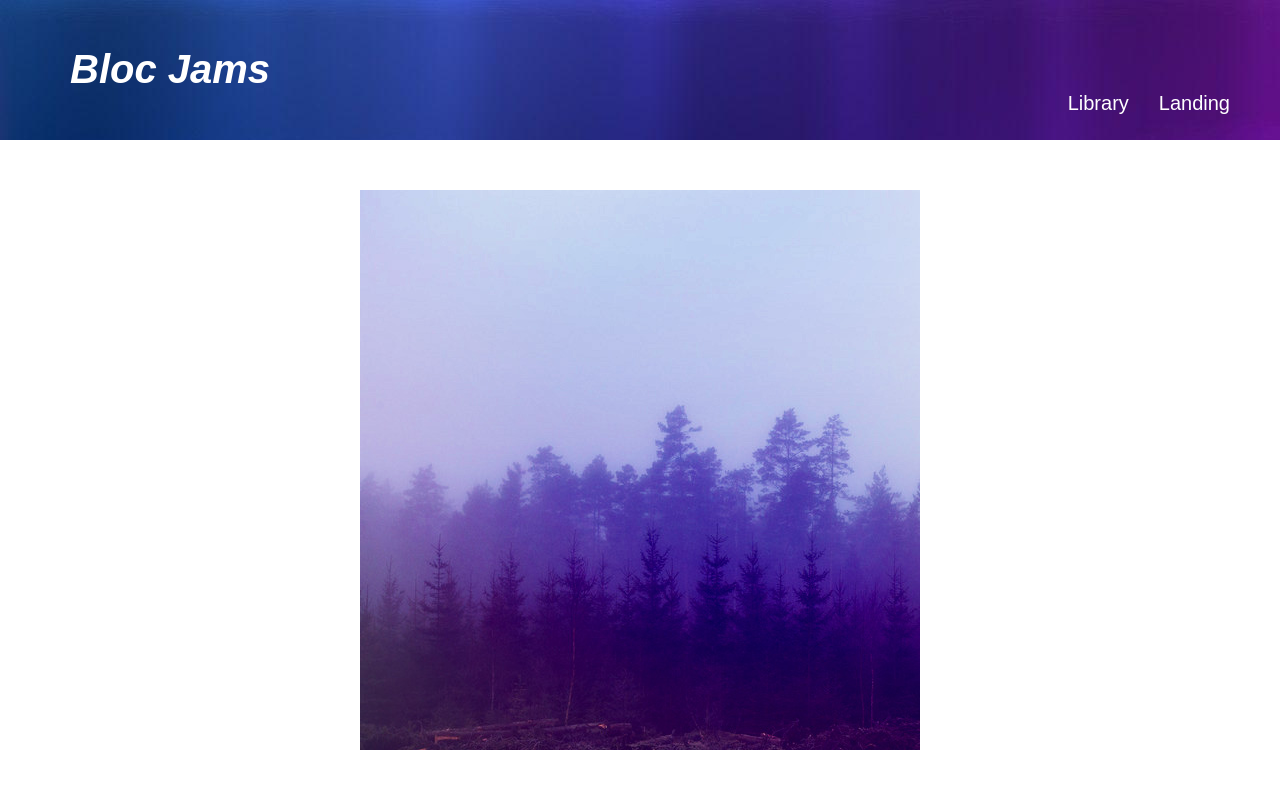
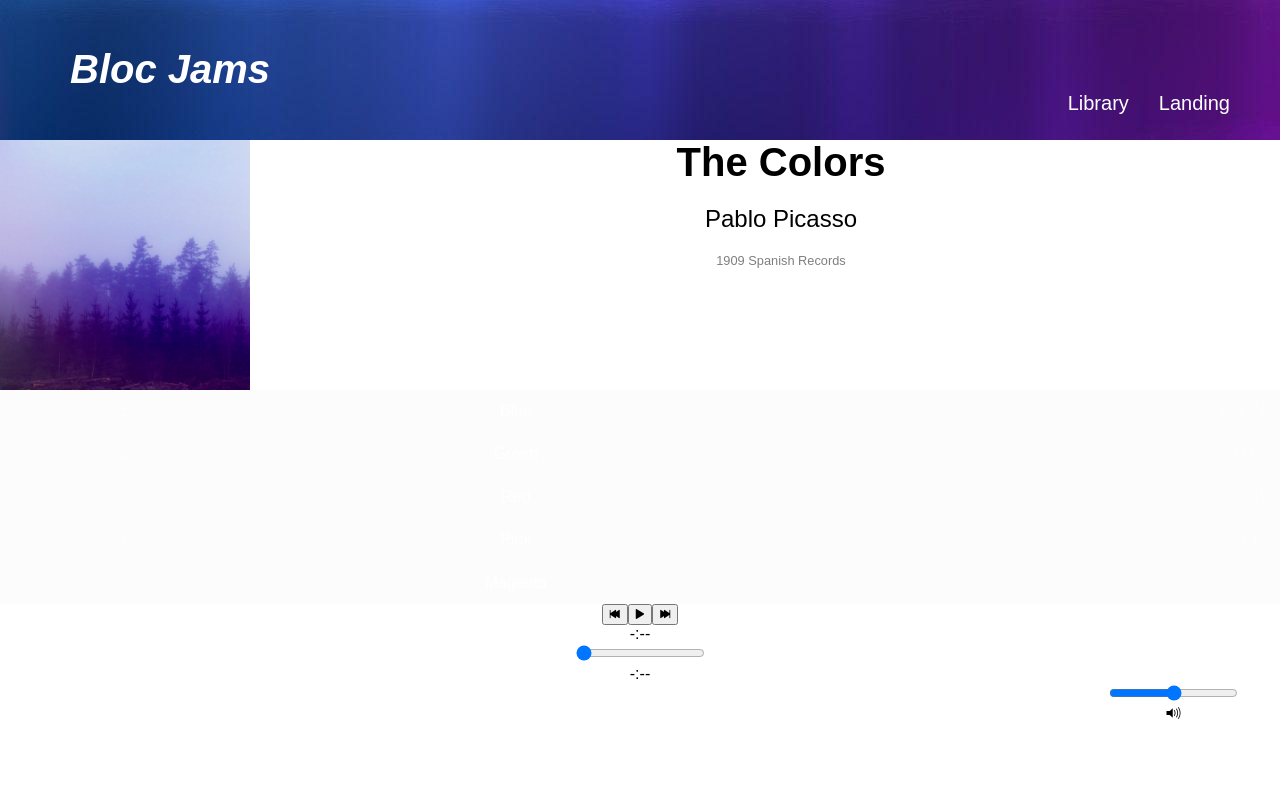
Before and after one commit to jothetraveler/bloc-jams-react, a React (Create React App) app: page /album/the-colors in a window 1280 px wide. Shown: the top 787 px of the page. Built offline with nearby package versions, Linux system fonts and the light colour scheme.

Commit message:
started styling

```diff
--- a/src/components/Album.css
+++ b/src/components/Album.css
@@ -2,36 +2,147 @@
   margin: auto;
 
 }
-
-#album-cover-art{
-  margin-top: 50px;
+#album-cover-art {
+  float: left;
+  margin-right: 2rem;
+  position: relative;
+  width: 250px;
+  max-width: 33%;
 }
 
-#album-title{
-  font-size: 30px;
-  margin-bottom: 0px;
+#album-title {
+  font-size: 2.5rem;
+  margin: 0;
 }
 
 .artist{
-  font-weight: lighter;
+  font-weight: normal;
 }
 
-#release-info{
+#release-info {
+  opacity: 0.5;
+  font-size: 0.8rem;
+}
 
+/*Song List*/
+#song-list {
+  border-collapse: collapse;
+  clear: both;
+  font-weight: 100;
+  margin-top: 3rem;
+  overflow: hidden;
+  width: 100%;
+}
 
+#song-number-column {
+  width: 40px;
 }
-.song-number{
+#song-duration-column {
+  width: 80px;
+}
+#song-title-column{
+  width: 80px;
+}
+
+tr {
+  border-bottom: 1px solid hsla(0, 0%, 100%, 0.1);
+  background: hsla(0, 0%, 0%, 0.01);
+  transition: all 0.2s ease;
+}
+
+tr:focus {
+  outline: aliceblue;
+}
+
+tr:hover .ion-play,
+tr.playing .ion-pause,
+tr.paused .ion-play {
   display: block;
 }
 
-/*Not Playing*/
+tr .ion-play,
+tr .ion-pause,
+tr:hover .song-number,
+tr.playing .ion-play,
+tr.playing .song-number,
+tr.paused .ion-pause,
+tr.paused .song-number {
+  display: none;
+}
+
+tr:hover {
+  background: hsla(0, 0%, 0%, 0.05);
+  cursor: pointer;
+}
+
+tr.playing {
+  background: hsla(0, 0%, 0%, 0.1);
+}
+
+tr:hover .song-title {
+  color: hsla(0, 0%, 100%, 1);
+}
+
+tr:last-child {
+  border: none;
+}
+
+td {
+  padding: 0.75rem;
+}
+
+tr button {
+  border: none;
+  background: none;
+  color: white;
+  cursor: pointer;
+  padding: 0;
+}
+
+tr button:focus {
+  outline: none;
+  text-shadow: 2px 4px 3px hsla(0,0%,0%,0.25);
+}
+
+tr button:focus .song-number {
+  display: none;
+}
+tr button:focus .ion-play {
+  display: block;
+}
+
+tr.playing button:focus .song-number,
+tr.playing button:focus .ion-play {
+  display: none;
+}
+tr.playing button:focus .ion-pause {
+  display: block;
+}
+
+.song-number {
+  color: hsla(0, 0%, 100%, 0.66);
+}
+
+.song-title {
+  color: hsla(0, 0%, 100%, 0.9);
+}
+
+.song-duration {
+  color: hsla(0, 0%, 100%, 0.5);
+  text-align: right;
+}
+
+/*Not Playing
 button:hover .song-number,
-button:hover .ion-pause,
-.ion-pause,
-.ion-play {
+button:hover .ion-pause{
 display: none;
 }
 
+.ion-pause,
+.ion-play{
+  display: none;
+}
+*/
 /*Playing
 {this.isPlaying == true} .ion-pause{
   display: block;
@@ -40,3 +151,144 @@ display: none;
   display: block;
 }
 */
+
+/*Jquery styling*/
+/*
+nav {
+  background: hsla(0, 0%, 0%, 0.2);
+  padding: 1rem 2rem;
+}
+
+nav img {
+  height: 50px;
+}
+
+main {
+  width: 100%;
+  max-width: 800px;
+  margin: 4rem auto 150px;
+  padding: 0 1rem;
+  box-sizing: border-box;
+}
+
+#album-info {
+  overflow: hidden;
+}
+
+h2.artist {
+  font-weight: 100;
+  font-size: 1.4rem;
+  margin: 0.5rem;
+  opacity: 0.9;
+}
+
+#release-info {
+  opacity: 0.5;
+  font-size: 0.8rem;
+}
+
+#song-list {
+  border-collapse: collapse;
+  clear: both;
+  font-weight: 100;
+  margin-top: 3rem;
+  overflow: hidden;
+  width: 100%;
+}
+
+#song-number-column {
+  width: 40px;
+}
+#song-duration-column {
+  width: 80px;
+}
+
+tr {
+  border-bottom: 1px solid hsla(0, 0%, 100%, 0.1);
+  background: hsla(0, 0%, 0%, 0.01);
+  transition: all 0.2s ease;
+}
+
+tr:focus {
+  outline: aliceblue;
+}
+
+tr:hover .ion-play,
+tr.playing .ion-pause,
+tr.paused .ion-play {
+  display: block;
+}
+
+tr .ion-play,
+tr .ion-pause,
+tr:hover .song-number,
+tr.playing .ion-play,
+tr.playing .song-number,
+tr.paused .ion-pause,
+tr.paused .song-number {
+  display: none;
+}
+
+tr:hover {
+  background: hsla(0, 0%, 0%, 0.05);
+  cursor: pointer;
+}
+
+tr.playing {
+  background: hsla(0, 0%, 0%, 0.1);
+}
+
+tr:hover .song-title {
+  color: hsla(0, 0%, 100%, 1);
+}
+
+tr:last-child {
+  border: none;
+}
+
+td {
+  padding: 0.75rem;
+}
+
+tr button {
+  border: none;
+  background: none;
+  color: white;
+  cursor: pointer;
+  padding: 0;
+}
+
+tr button:focus {
+  outline: none;
+  text-shadow: 2px 4px 3px hsla(0,0%,0%,0.25);
+}
+
+tr button:focus .song-number {
+  display: none;
+}
+tr button:focus .ion-play {
+  display: block;
+}
+
+tr.playing button:focus .song-number,
+tr.playing button:focus .ion-play {
+  display: none;
+}
+tr.playing button:focus .ion-pause {
+  display: block;
+}
+
+
+.song-number {
+  color: hsla(0, 0%, 100%, 0.66);
+}
+
+.song-title {
+  color: hsla(0, 0%, 100%, 0.9);
+}
+
+.song-duration {
+  color: hsla(0, 0%, 100%, 0.5);
+  text-align: right;
+}
+*/
--- a/src/components/Album.js
+++ b/src/components/Album.js
@@ -108,16 +108,16 @@ class Album extends Component{
       }
 
       buttonFormat(){
-        /* if (this.play){
-        {styles.Playing}
+        if (this.state.isPlaying == true && this.state.currentSong == 'song'){
+        {styles.something}
       }
-          else if(this.pause){
-          {styles.Pause}
+          else if(this.state.isPlaying == false && this.state.currentSong == 'song'){
+          {styles.something}
         }
           else{
-          {styles.songNumber}
+          {styles.something}
         }
-      */
+
       }
 
   render(){
@@ -147,8 +147,8 @@ class Album extends Component{
                    <span className="ion-pause"></span>
                  </button>
                 </td>
-                <td>{song.title}</td>
-                <td>{song.duration}</td>
+                <td className="song-title">{song.title}</td>
+                <td className="song-duration">{song.duration}</td>
               </tr>
             )
           }
--- a/src/components/Landing.js
+++ b/src/components/Landing.js
@@ -5,7 +5,7 @@ import './Landing.css';
 const Landing = () => (
       <section className="landing">
         <h1 className="hero-title">Turn the music up!</h1>
-        <img id="hero-title-img" src= "/images/women-music-headphones-wallpapers.jpg" alt="woman in headphones" />
+        <img id="hero-title-img" src="/images/women-music-headphones-wallpapers.jpg" alt="woman in headphones"/>
         <section className="selling-points">
           <div className="point">
             <h2 className="point-title">Choose Your Music</h2>
--- a/src/components/Library.css
+++ b/src/components/Library.css
@@ -0,0 +1,26 @@
+#album-cover{
+  padding-top: 50px;
+}
+
+#title,
+#artist,
+#song-length{
+  text-decoration: none;
+  color: mediumblue;
+  margin-top: 10px;
+
+}
+
+#title{
+  font-size: 30px;
+
+}
+
+#artist{
+  font-size: 20px;
+
+}
+
+#song-length{
+  font-size: 18px;
+}
--- a/src/components/Library.js
+++ b/src/components/Library.js
@@ -1,6 +1,7 @@
 import React, { Component } from 'react';
 import { Link } from 'react-router-dom';
 import albumData from './../data/albums';
+import styles from './Library.css';
 
 class Library extends Component {
   constructor(props){
@@ -14,10 +15,10 @@ class Library extends Component {
         {
           this.state.albums.map( (album, index) =>
             <Link to={`/album/${album.slug}`} key={index}>
-              <img src={album.albumCover} alt={album.title} />
-              <div>{album.title}</div>
-              <div>{album.artist}</div>
-              <div>{album.songs.length} songs</div>
+              <img id="album-cover" src={album.albumCover} alt={album.title} />
+              <div id="title">{album.title}</div>
+              <div id="artist">{album.artist}</div>
+              <div id="song-length">{album.songs.length} songs</div>
             </Link>
           )
         }
--- /dev/null
+++ b/src/components/PlayerBar.css
@@ -0,0 +1,12 @@
+#play-pause{
+
+}
+
+#volume-control{
+  float: right;
+  margin-right: 40px;
+}
+
+.low-vol{
+  display: inline;
+}
--- a/src/components/PlayerBar.js
+++ b/src/components/PlayerBar.js
@@ -1,4 +1,5 @@
 import React, {Component} from 'react';
+import styles from "./PlayerBar.css";
 
 class PlayerBar extends Component{
   render() {
@@ -29,7 +30,7 @@ class PlayerBar extends Component{
            <div className="total-time">{this.props.formatTime(this.props.duration)}</div>
          </section>
          <section id="volume-control">
-           <div className="icon ion-volume-low"></div>
+           <div className="icon ion-volume-low, low-vol"></div>
            <input
              type="range"
              className="seek-bar"
```
